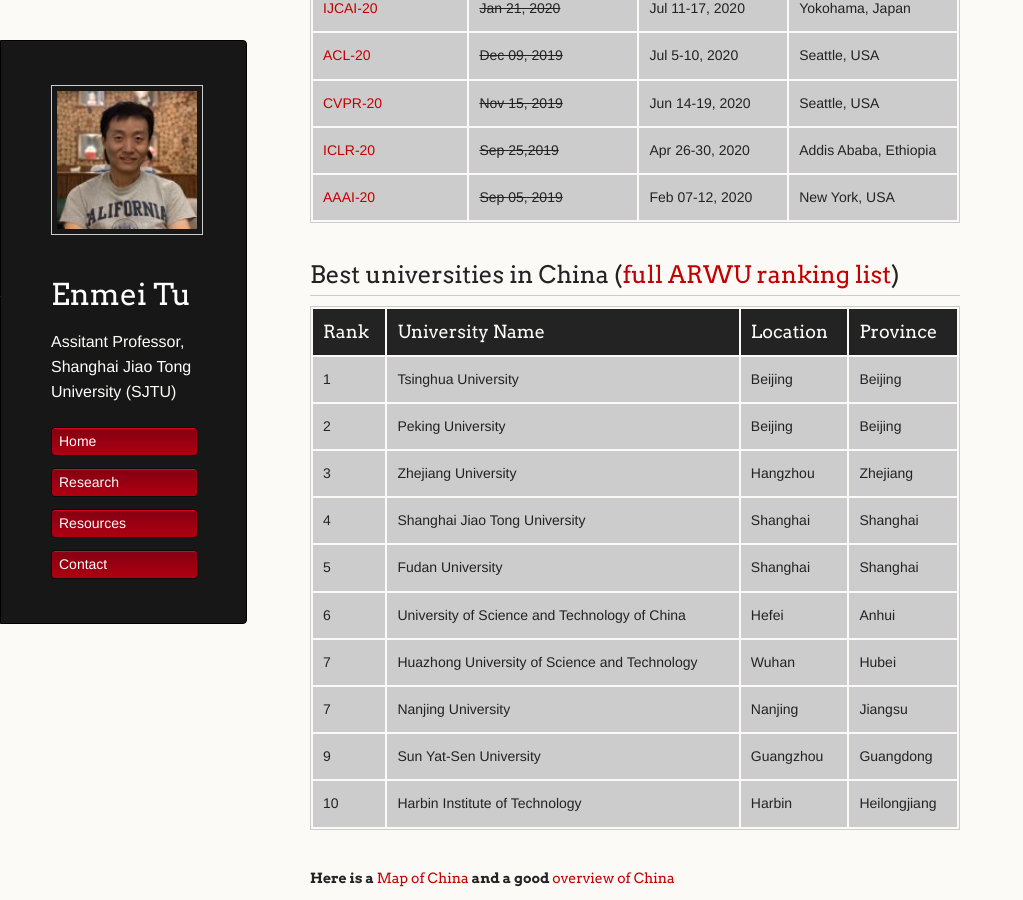
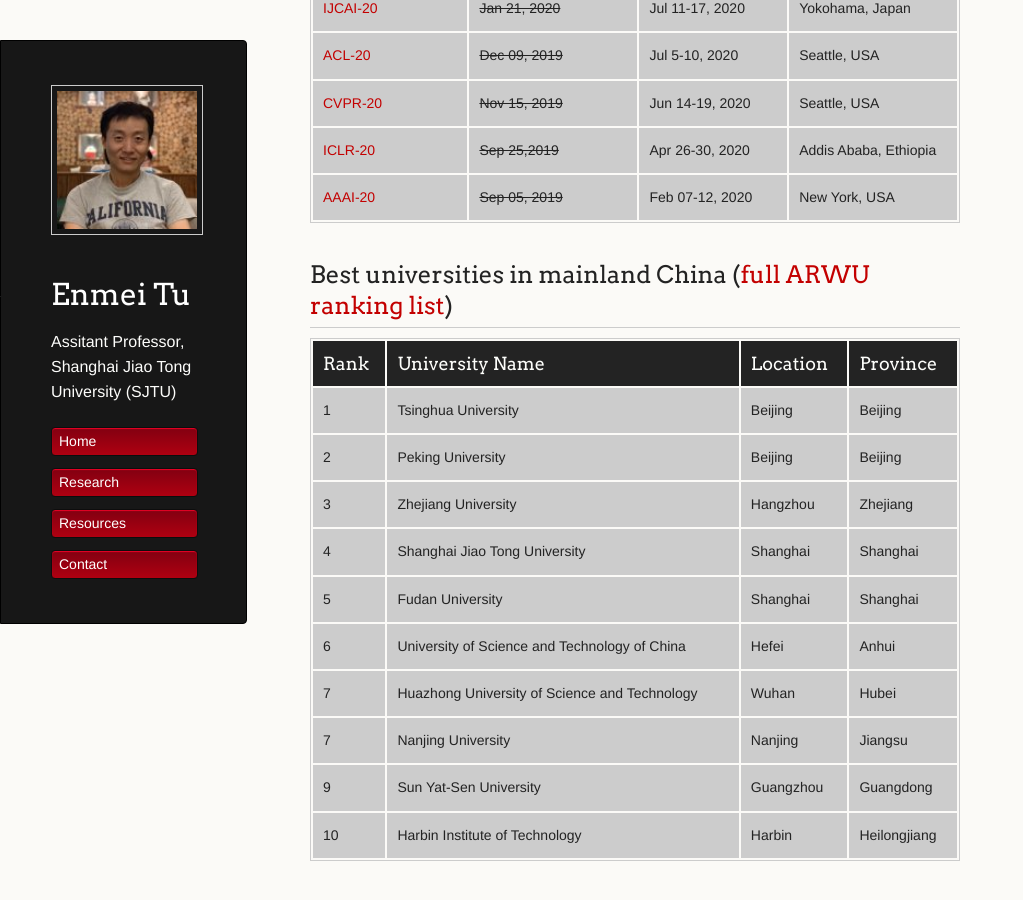
Before and after one commit to hellotem/enmeitu.github.io, a Jekyll site: the page built from resource/index.md, in a window 1280 px wide and 900 px high, scrolled down 678 px. Shown: the whole window, without its empty margins (0-1023 px from the left). Built offline with Jekyll 4.4.1, drawn with Linux system fonts in a browser that asks for light colours; our own code applies the rules of GitHub Pages for plain Markdown files.

Commit message:
Update index.md

```diff
--- a/resource/index.md
+++ b/resource/index.md
@@ -22,7 +22,7 @@
 [AAAI-20](https://aaai.org/Conferences/AAAI-20/)| ~~Sep 05, 2019~~| Feb 07-12, 2020| New York, USA
 
 
-## Best universities in China ([full ARWU ranking list](http://www.shanghairanking.com/Chinese_Universities_Rankings/Overall-Ranking-2019.html))
+## Best universities in mainland China ([full ARWU ranking list](http://www.shanghairanking.com/Chinese_Universities_Rankings/Overall-Ranking-2019.html))
 
 Rank | University Name | Location | Province
 ----- | ------------ | --------- | ----------
```
